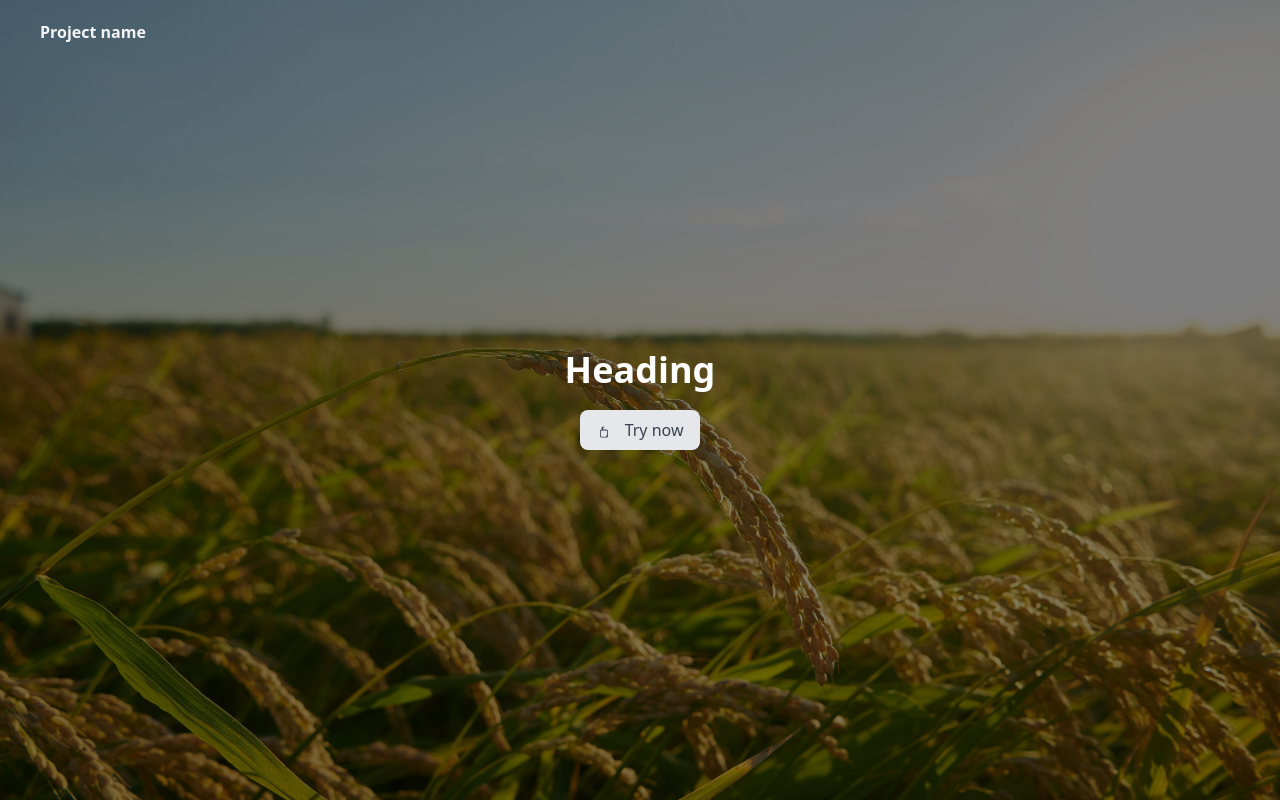
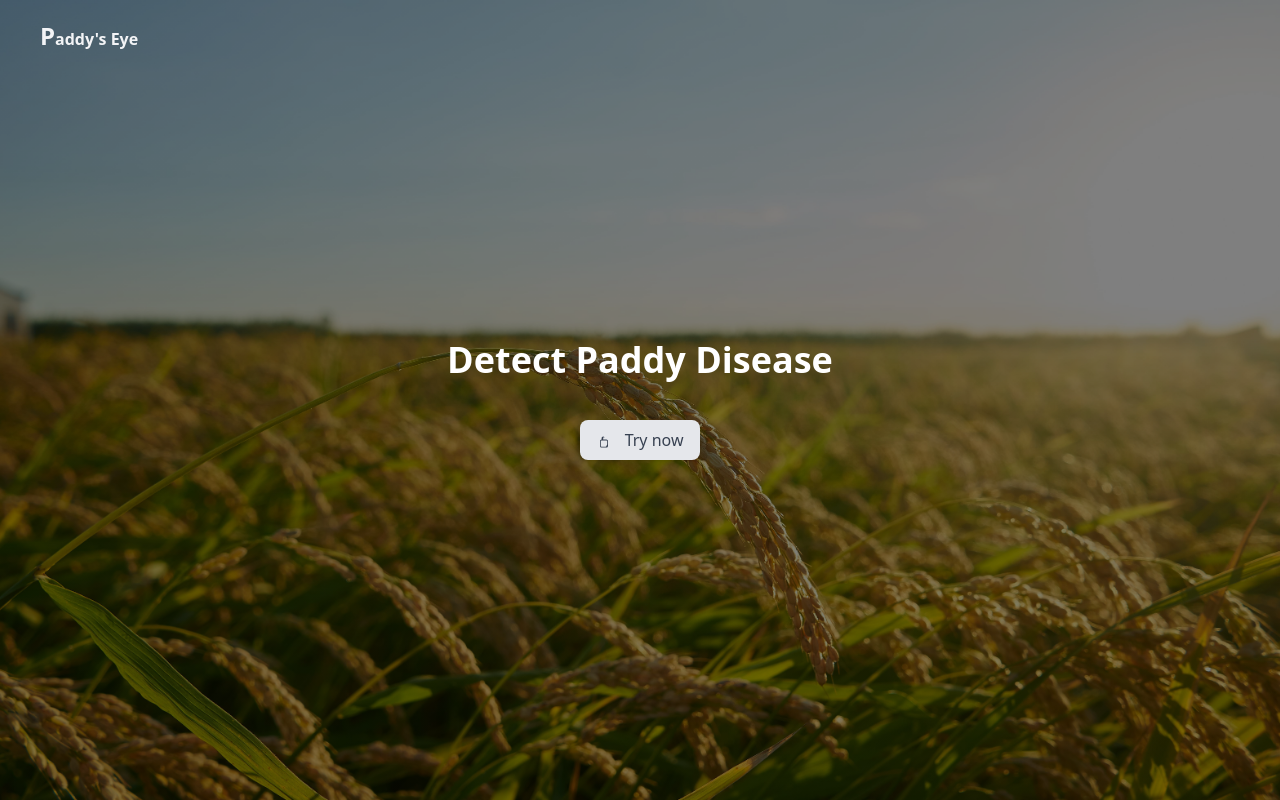
Before and after one commit to Codefor-Future/disease-detection, a Flask app: page / in a window 1280 px wide. Run offline with Flask 3, Linux system fonts and the light colour scheme; some libraries are stand-ins or nearby versions.

Commit message:
Heading changes

```diff
--- a/templates/index.html
+++ b/templates/index.html
@@ -2,7 +2,7 @@
 <html>
 
 <head>
-    <title>Image Upload Example</title>
+    <title>Paddy's Eye</title>
     <meta charset="utf-8">
     <meta name="viewport" content="width=device-width, initial-scale=1">
     <script src="https://unpkg.com/vue@2.6.14/dist/vue.min.js"></script>
@@ -17,10 +17,10 @@
         <!-- <h1 class="text-blue-500">{{utc_dt}}</h1>  -->
         <div class="fixed top-0 w-full py-5 px-10">
             <div class="text-gray-100 font-bold">
-                Project name
+                <span class="font-bold text-2xl ">P</span><span>addy's Eye</span>
             </div>
         </div>
-        <div class="text-4xl font-bold text-white mb-5">Heading</div>
+        <div class="text-4xl font-bold text-white mb-10">Detect Paddy Disease</div>
         <label for="file-upload"
             class="inline-block px-4 py-2 bg-gray-200 text-gray-700 rounded-lg shadow-sm hover:bg-gray-300 focus:bg-gray-300">
             <svg class="inline-block w-4 h-4 mr-2" fill="currentColor" viewBox="0 0 20 20">
```
